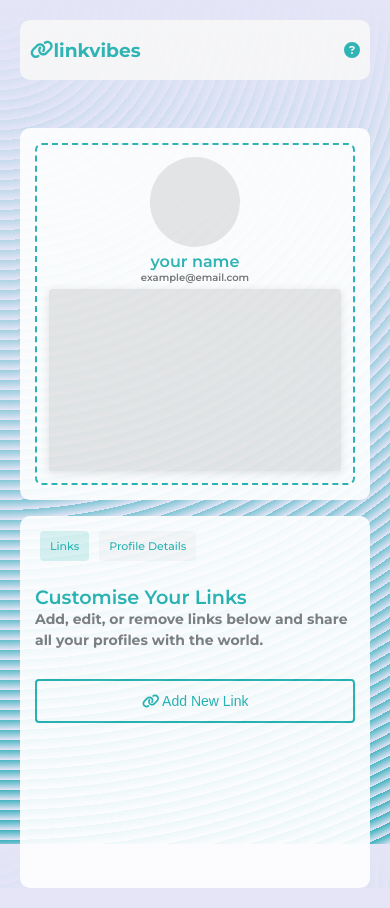
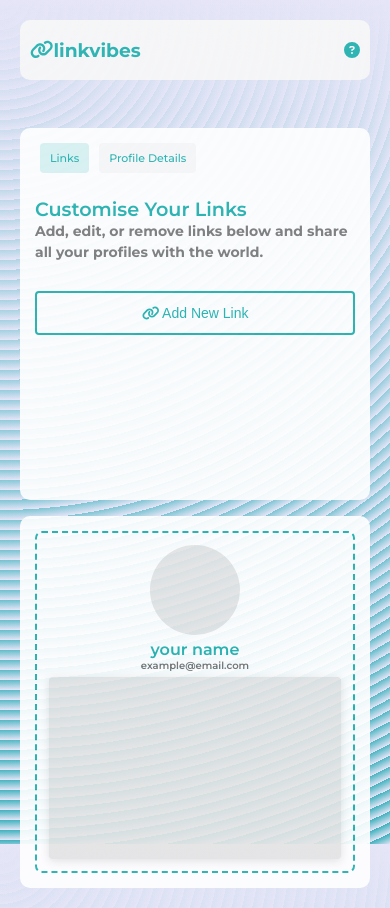
Before and after one commit to danishofcodes/linkvibes, a React (Vite) app: page / in a window 390 px wide. Built offline with nearby package versions, Linux system fonts and the light colour scheme.

Commit message:
Update index.css

```diff
--- a/src/index.css
+++ b/src/index.css
@@ -8,6 +8,9 @@ body {
 opacity: 0.9;
 background-image: repeating-radial-gradient(circle at 0 0, transparent 0, #e5e5f7 10px), repeating-linear-gradient(#3cb2bb00, #3bb0bc);
 height: calc(100vh - 40px);
+background-size: cover; /* Ensure the background covers the whole viewport */
+background-attachment: fixed; /* Fix the background so it doesn't move */
+
 }
 
 nav {
@@ -552,3 +555,12 @@ margin-bottom: 0.5em;
     margin-bottom: 1.5em;
 
 }
+
+/* Media query  */
+
+@media only screen and (max-width: 767px) {
+     .container{
+        flex-direction: column-reverse;
+        margin-bottom: 20px;
+     }
+  }
```
